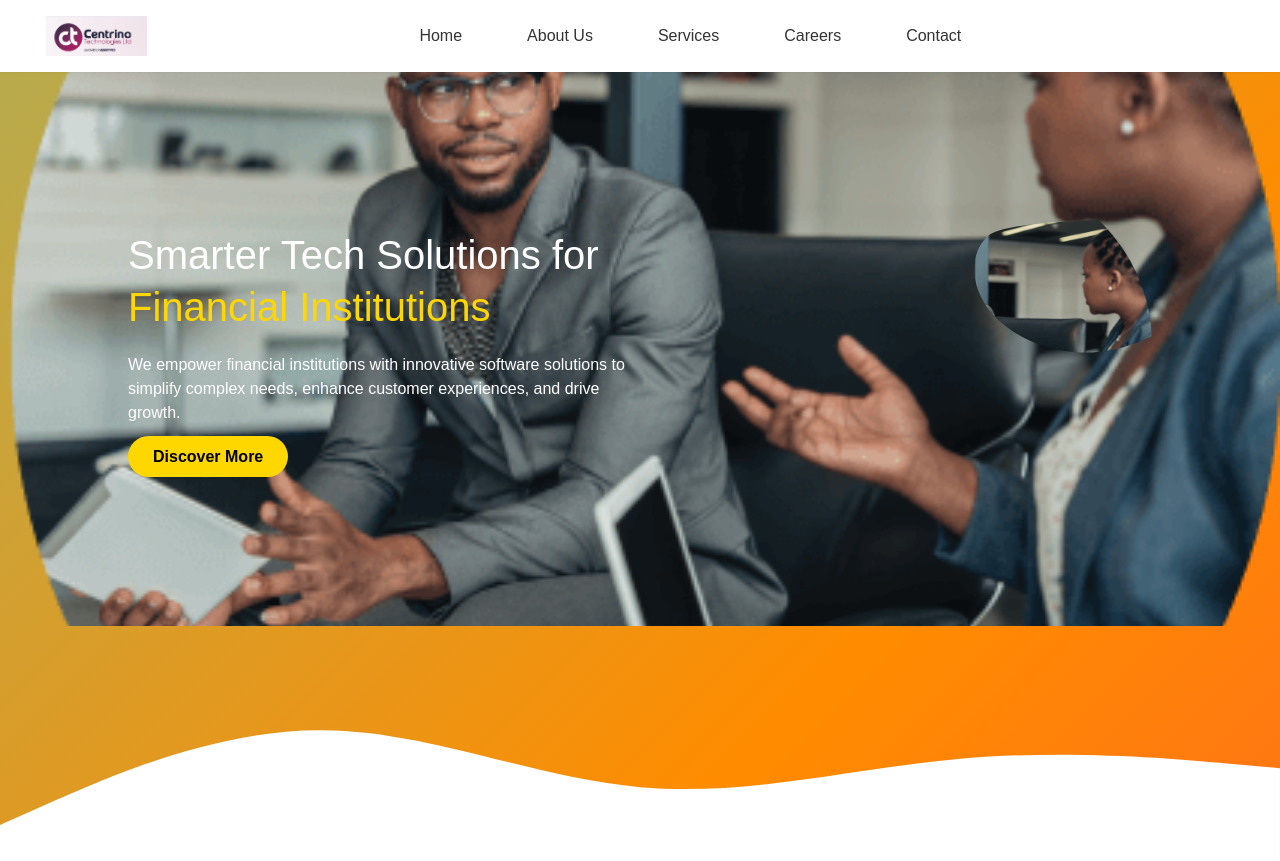
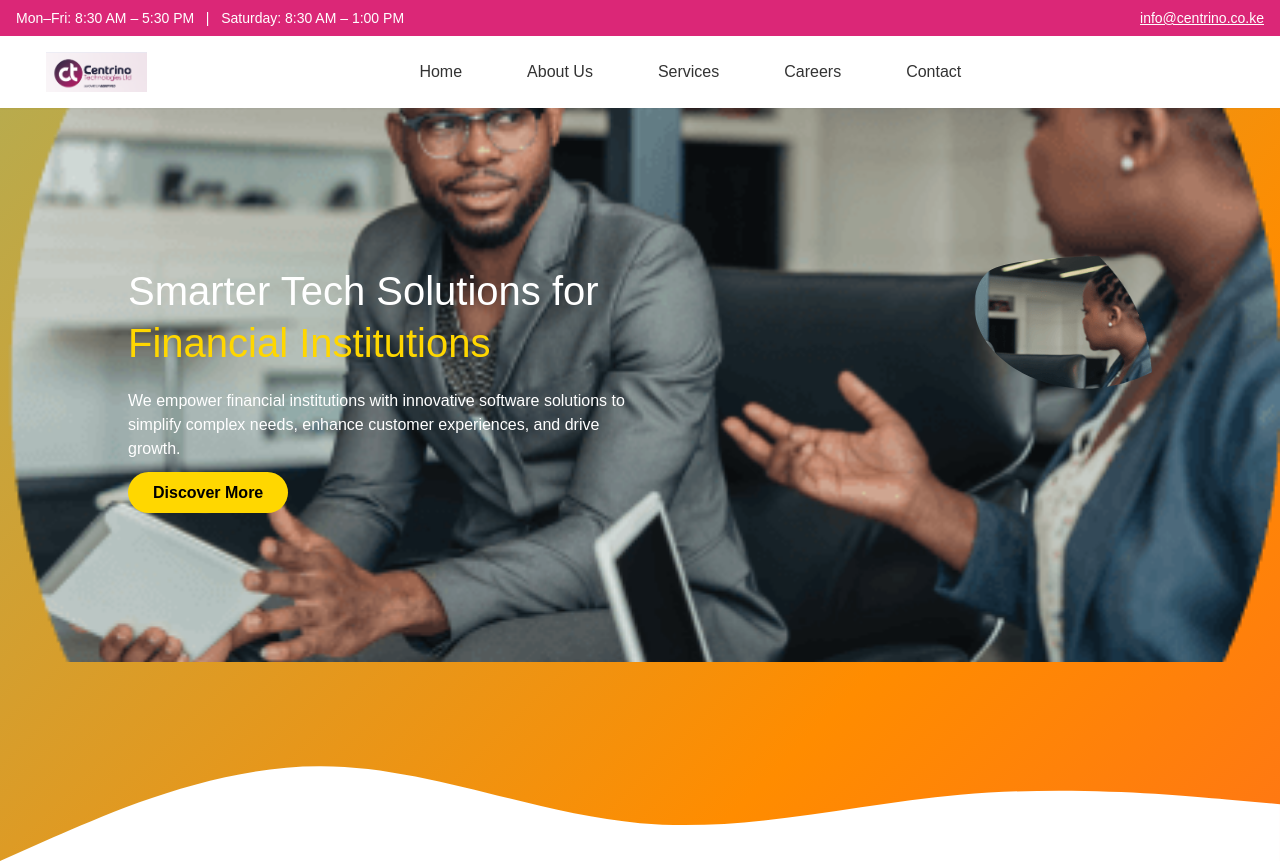
Before and after one commit to shangiy/centrino-frontend, a plain HTML site: page index.html in a window 1280 px wide. Shown: the top 861 px of the page. Drawn offline with nearby package versions, Linux system fonts and the light colour scheme.

Commit message:
Add top info bar with working hours and contact email

```diff
--- a/index.html
+++ b/index.html
@@ -3,7 +3,18 @@
 <head>
   <meta charset="UTF-8" />
   <meta name="viewport" content="width=device-width, initial-scale=1.0"/>
-  <title>Centrino Technologies</title>
+  <!-- 🕒 Top Info Bar -->
+<div class="w-full bg-pink-600 text-white text-sm">
+  <div class="container mx-auto px-4 py-2 flex flex-col md:flex-row justify-between items-center gap-2 text-center md:text-left">
+    <div>
+      Mon–Fri: 8:30 AM – 5:30 PM &nbsp; | &nbsp; Saturday: 8:30 AM – 1:00 PM
+    </div>
+    <div>
+      <a href="mailto:info@centrino.co.ke" class="underline hover:text-pink-200">info@centrino.co.ke</a>
+    </div>
+  </div>
+</div>
+
   <link rel="stylesheet" href="styles.css"/>
 </head>
 <body>
```
